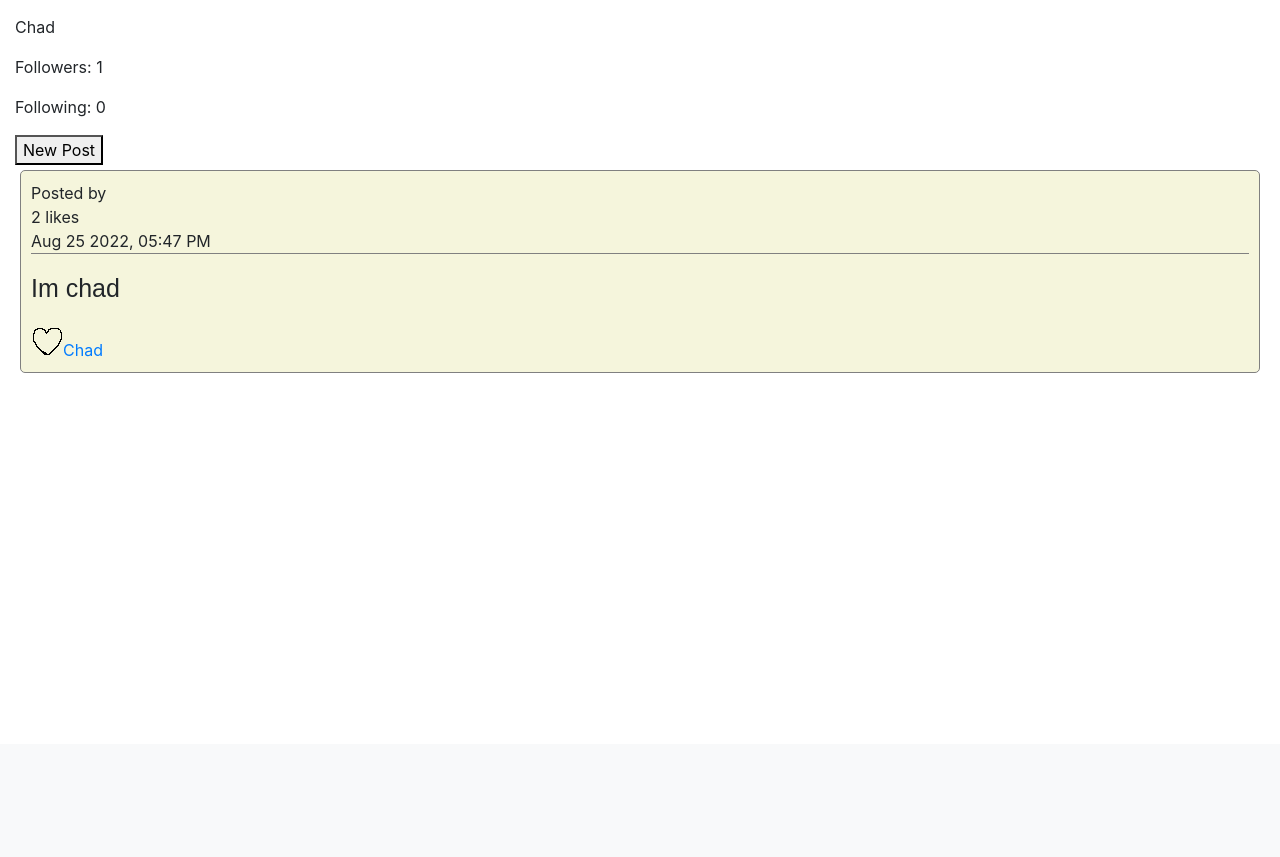
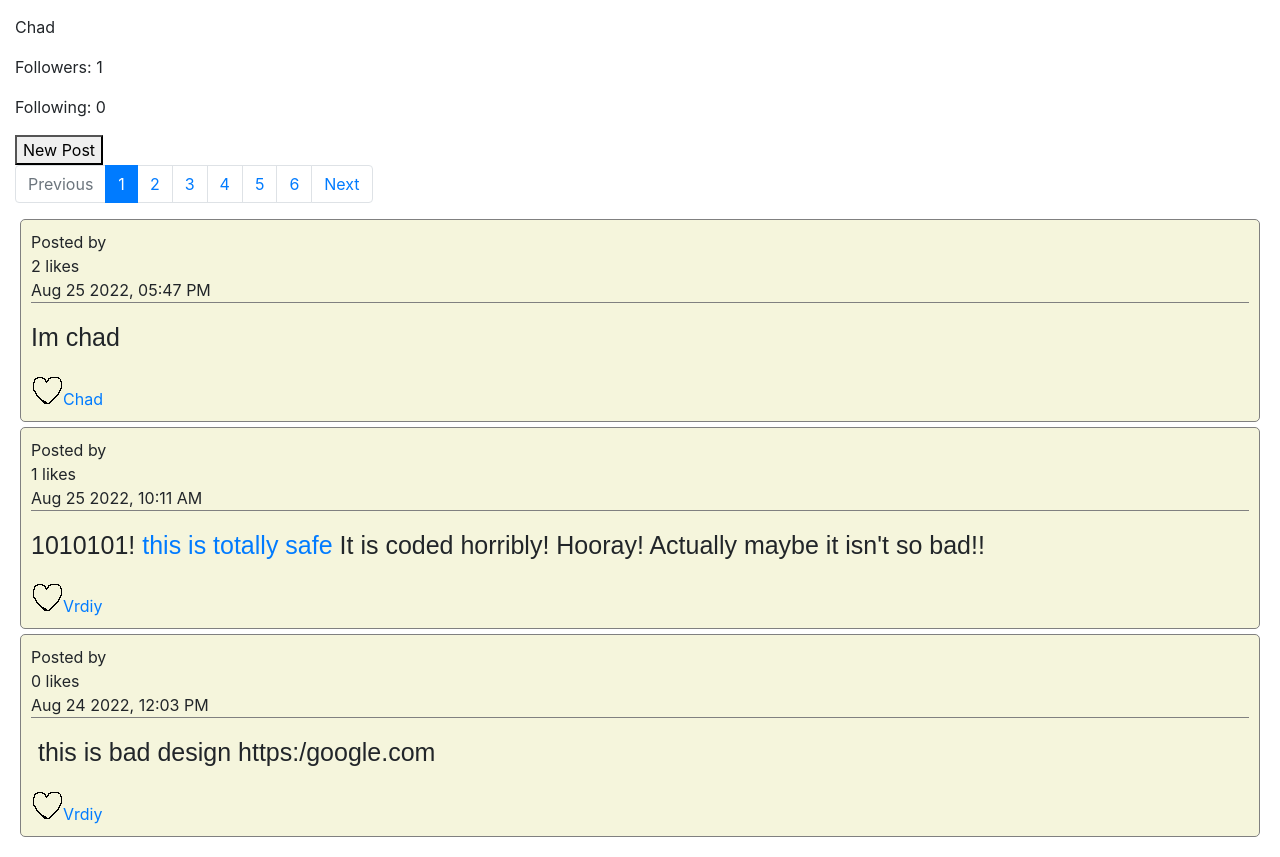
Before and after one commit to vrdiy/CS50Network, a Django app: page /profile/3 in a window 1280 px wide. Shown: the part 56-913 px from the top of the page. Before the commit the page ends 429 px from the top, so only its background shows below. Run offline with Django 3.2, Linux system fonts and the light colour scheme; data comes from the database, SQL or seed files in the repository; both versions use the stored data as it was after the commit; some libraries are stand-ins or nearby versions.

Commit message:
ready for final review

```diff
--- a/network/models.py
+++ b/network/models.py
@@ -27,3 +27,6 @@ class Post(models.Model):
             "timestamp": self.timestamp.strftime("%b %d %Y, %I:%M %p"),
             "likes": [user.username for user in self.likes.all()]
         }
+    def updatePost(self,postcontent):
+        self.textcontent = postcontent
+        return
--- a/network/static/network/logic.js
+++ b/network/static/network/logic.js
@@ -7,6 +7,12 @@ document.addEventListener('DOMContentLoaded', function() {
     let profileid = parseInt(document.querySelector('#profileid').innerHTML);
     profileid < 0 ? profileid = 0: '';
     document.querySelector('#showposts').addEventListener('click',()=> show_posts(profileid));
+    try{
+        document.querySelector('#following').addEventListener('click',()=> show_posts(undefined,undefined,true));
+        }
+        catch(typeerror){
+
+        }
     try{
     document.querySelector('#followbutton').addEventListener('click',()=> follow_user(profileid));
     }
@@ -35,6 +41,47 @@ function boldThisHTML(str){
     namelink.innerHTML = `${username}`;
     namelink.setAttribute("id",`nameButton-${id}`);
     return namelink;
+
+}
+
+function page_bootstrap(id,currentpage){
+
+    paginationbootstrap = document.createElement('nav');
+    paginationbootstrap.setAttribute('aria-label', '...');
+    paginationunorderedlist = document.createElement('ul');
+    paginationunorderedlist.setAttribute('class','pagination');
+
+    if(currentpage.has_previous){
+        paginationunorderedlist.innerHTML += `<li class="page-item">
+        <a class="page-link" href="javascript:show_posts(${id},${Number(currentpage.page_num)-1})">Previous</a>
+      </li>`
+    }else{
+        paginationunorderedlist.innerHTML += `<li class="page-item disabled">
+        <a class="page-link" href="" tabindex="-1" aria-disabled="true">Previous</a>
+      </li>`
+    }
+
+
+    for(let i = 1; i <= Number(currentpage.num_pages); i++){
+        //if(i === Number(currentpage.page_num)){
+        paginationunorderedlist.innerHTML += `<li class="page-item ${(i === Number(currentpage.page_num)? 'active' : '')}">
+        <a class="page-link" href="javascript:show_posts(${id},${i})">${i}</a>
+        </li>`;
+    }
+
+    if(currentpage.has_next){
+        paginationunorderedlist.innerHTML += `<li class="page-item">
+        <a class="page-link" href="javascript:show_posts(${id},${Number(currentpage.page_num)+1})">Next</a>
+      </li>`;
+    }else{
+        paginationunorderedlist.innerHTML += `<li class="page-item disabled">
+        <a class="page-link" href="" tabindex="-1" aria-disabled="true">Next</a>
+      </li>`;
+    }
+
+    paginationbootstrap.append(paginationunorderedlist);
+    return paginationbootstrap;
+
 
 }
 //-----------------------------------------
@@ -76,20 +123,68 @@ function edit_post(id){
     postcontent.style.display = 'none';
 
     try{
-        posttoedit.querySelector('textarea').remove();
+        posttoedit.querySelector('div').remove()
+        //posttoedit.querySelector('textarea').remove();
+        //posttoedit.querySelector('button').remove();
 
     }catch(error){
 
     }
+    const editdiv = document.createElement('div');
+    const savebutton = document.createElement('button');
+    savebutton.setAttribute("id",`save-form-button-${id}`);
+    savebutton.addEventListener('click', ()=> try_edit(id,document.querySelector(`#editedcontent-${id}`).value));
+    savebutton.innerHTML = 'Save';
     const editarea = document.createElement('textarea');
     editarea.setAttribute("id",`editedcontent-${id}`);
+    editarea.style.width = '80vw';
+    editarea.style.color = 'blue';
     editarea.value = postcontentvalue;
     //postcontent.innerHTML = ``;
-    editarea.setAttribute("style","color: red; margin-bottom: 60px; margin-left: 10px;");
-
-    posttoedit.append(editarea);
+    //editarea.setAttribute("style","color: red; margin-bottom: 60px; margin-left: 10px;");
+    editdiv.append(editarea);
+    editdiv.append(savebutton);
+    posttoedit.append(editdiv);
+    //posttoedit.append(editarea);
+    //posttoedit.append(savebutton);
 
 
+}
+
+function try_edit(postid, textcontent){
+
+
+    fetch('/editpost',{
+        method: 'POST',
+        body: JSON.stringify({
+            textcontent: textcontent,
+            postid: postid
+        })
+
+  })
+  .then(response => {
+    if(response.status === 401){
+        window.location.replace("/login");
+    }
+    if(response.status === 201){
+
+    const posttoedit = document.querySelector(`#editpost-${postid}`).parentElement;
+    postcontent = posttoedit.querySelector(".postinnercontent");
+    postcontent.innerHTML = textcontent;
+    postcontent.style.display = 'block';
+    document.querySelector(`#editedcontent-${postid}`).remove();
+    document.querySelector(`#save-form-button-${postid}`).remove();
+    }
+    console.log(response.status);
+    return response;
+})
+  .then(response => response.json())
+  .then(result => {
+    console.log(result);
+    console.log("bottom of try_edit");
+  })
+
+  return false;
 }
 
 function follow_user(id){
@@ -122,7 +217,7 @@ function follow_user(id){
 }
 
 
-function show_posts(userid=0){
+function show_posts(userid=0,pagenum=1,following = false){
 
     document.querySelector('#compose-post').style.display = 'none';
     document.querySelector('#posts').style.display = 'block';
@@ -136,13 +231,23 @@ function show_posts(userid=0){
 
     document.querySelector('#text-content').value = '';
 
-    fetch(`/getposts/${userid}`)
-    .then(response => response.json())
+    fetch(`/getposts/${userid}?page_number=${pagenum}&following=${following}`)
+    .then(response => {
+        if(response.status != 201){return false;}
+        else{
+            return response.json();
+        }
+        })
     .then(posts => {
+        if(posts){
         console.log("count:");
         //There is meta data in a dict at the end of the response
-        console.log(posts[posts.length-1].count);
-        posts.pop()
+        //console.log(posts[posts.length-1].count);
+        //console.log(`From showposts: ${posts[posts.length-1].page_num}`)
+        console.log(posts)
+        postsdiv.append(page_bootstrap(userid,posts[posts.length-1]));
+
+        posts.pop();
         //console.log(posts);
         posts.forEach(element =>{
             //console.log("list of elements");
@@ -156,7 +261,9 @@ function show_posts(userid=0){
             const singlePost = document.createElement('div');
             singlePost.className = "post";
 
+            const contentdiv = document.createElement('div');
             const textcontent = document.createElement('p');
+
             textcontent.innerHTML = `${element.textcontent}`;
             textcontent.className = "postinnercontent";
 
@@ -206,6 +313,8 @@ function show_posts(userid=0){
 
             postsdiv.append(singlePost);
         })
+        //postsdiv.append(page_bootstrap(userid,posts[posts.length-1]))
+    }
     })
 
 }
--- a/network/static/network/styles.css
+++ b/network/static/network/styles.css
@@ -26,4 +26,5 @@
 
     font-size:25px;
     font-family: sans-serif;
+
 }
--- a/network/templates/network/layout.html
+++ b/network/templates/network/layout.html
@@ -27,7 +27,7 @@
                 </li>
                 {% if user.is_authenticated %}
                     <li class="nav-item">
-                        <a class="nav-link" href="#">Following</a>
+                        <a class="nav-link" id="following" href="#">Following</a>
                     </li>
                     <li class="nav-item">
                         <a class="nav-link" href="{% url 'logout' %}">Log Out</a>
--- a/network/urls.py
+++ b/network/urls.py
@@ -6,6 +6,7 @@ from . import views
 urlpatterns = [
     path("", views.index, name="index"),
     path("newpost",views.newpost, name="newpost"),
+    path("editpost",views.editpost, name="editpost"),
     path("getposts/<int:id>",views.getposts, name="getposts"),
     path("followuser/<int:userid>",views.follow_user, name="followuser"),
     path("likepost/<int:postid>",views.likepost, name="likepost"),
--- a/network/views.py
+++ b/network/views.py
@@ -88,16 +88,45 @@ def newpost(request):
     post.save()
     return JsonResponse({"message": "Post uploaded successfully."}, status=201)
 
+@csrf_exempt
+def editpost(request):
+    if(request.user.is_authenticated != True):
+        print("what is going wrong here?")
+        return JsonResponse({"error": "User is not logged in."}, status=401)
+    if request.method != "POST":
+        return JsonResponse({"error": "POST request required."}, status=400)
+
+    data = json.loads(request.body)
+    postcontent = data.get("textcontent", "")
+    postid = data.get("postid","")
+    posttoedit = Post.objects.get(id=postid)
+    if(posttoedit.user == request.user):
+        posttoedit.textcontent = postcontent
+        posttoedit.updatePost(postcontent)
+        posttoedit.save()
+        return JsonResponse({"message": "Post edited successfully."}, status=201)
+    else:
+        return JsonResponse({"error": "You are not the owner of this post."}, status=401)
+
 
 def getposts(request,id):
-    if(id == 0):
-        posts = Post.objects.all()
-    else:
+
+    if(id != 0):
         try:
             user_ = User.objects.get(id=id)
             posts = Post.objects.filter(user=user_)
         except User.DoesNotExist:
             return JsonResponse({"error": "User does not exist."}, status=400)
+
+    if(request.GET.get('following') == "true"):
+        print(request.GET.get('following'))
+        print(request.GET.get('following') == "true")
+        user_ = User.objects.get(id=request.user.id)
+        posts = Post.objects.filter(user__in=user_.following.all())
+
+    else:
+        posts = Post.objects.all()
+
 
     posts = posts.order_by("-timestamp").all()
     serializedposts = []
@@ -115,8 +144,18 @@ def getposts(request,id):
         serializedposts.append(initial)
     #print(serializedposts)
 
-    paginator = Paginator(serializedposts,10)
-    currentpage = paginator.get_page(1)
+    paginator = Paginator(serializedposts,3)
+
+    try:
+        pagenum = request.GET.get('page_number')
+        print("from view:")
+        print(pagenum)
+        print('end from view')
+    except KeyError:
+        pagenum = 1
+        print('page number not found')
+
+    currentpage = paginator.get_page(pagenum)
     page = list(currentpage)
 
     pagemeta = {}
@@ -124,7 +163,9 @@ def getposts(request,id):
     pagemeta['num_pages']= paginator.num_pages
     pagemeta['has_next']= currentpage.has_next()
     pagemeta['has_previous']= currentpage.has_previous()
+    pagemeta['page_num'] = pagenum
     page.append(pagemeta)
+
 
     return JsonResponse(page,safe=False,status =201)
 
```
Also changed, not shown: db.sqlite3.
